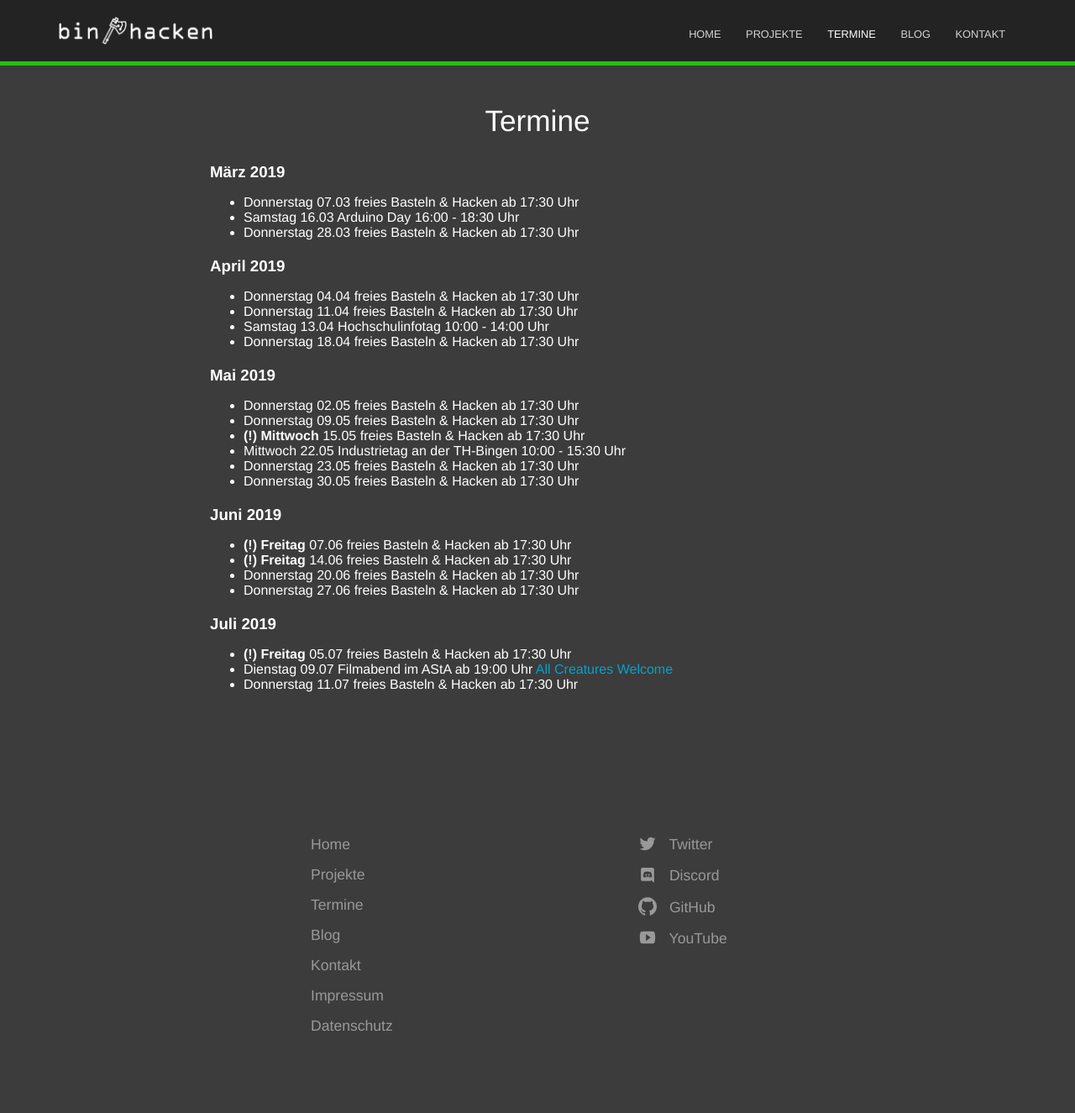
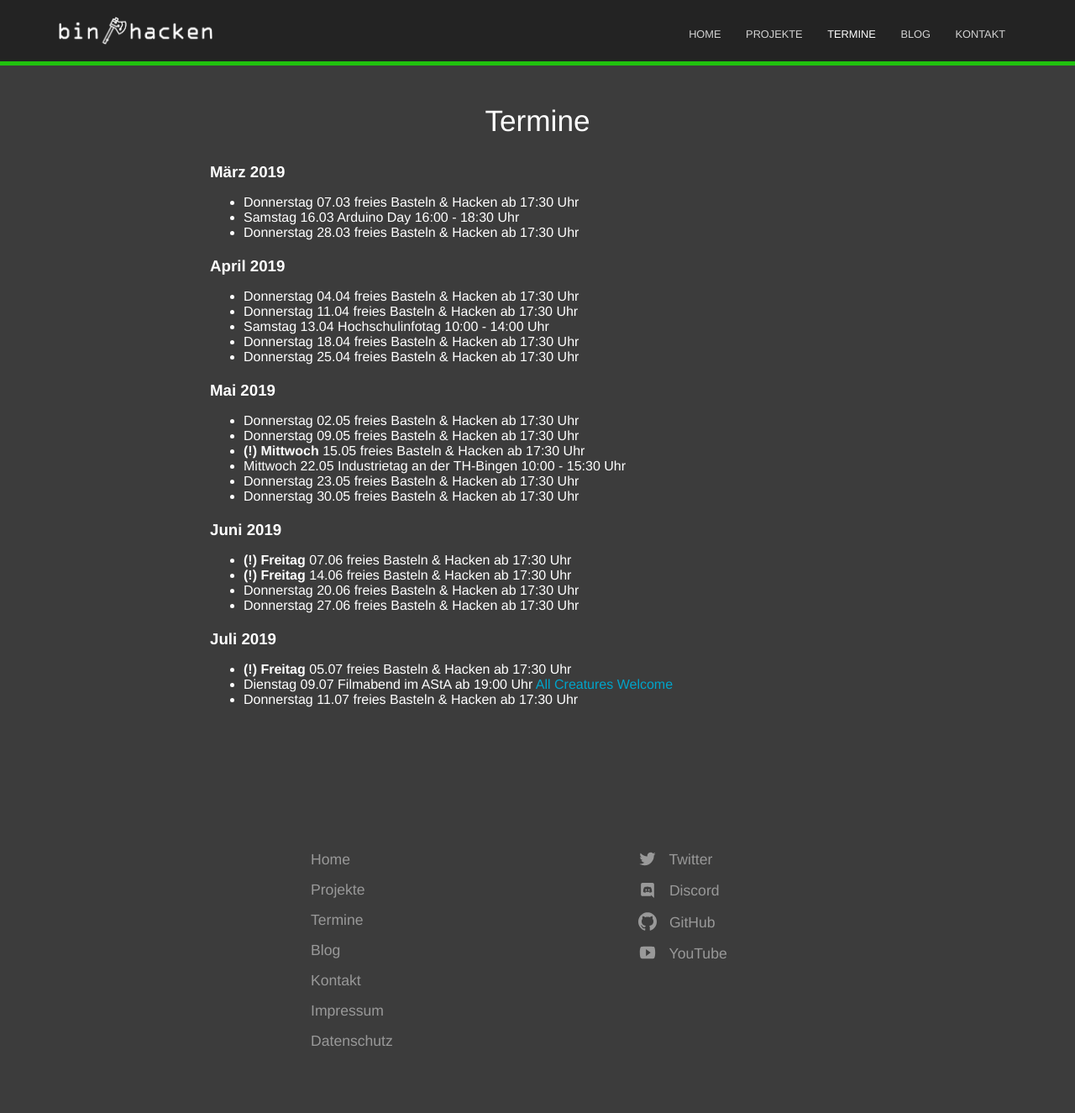
Before and after one commit to BinHacken/BinHacken.github.io, a Jekyll site: the page built from calender.md, in a window 1280 px wide. Shown: the whole page at 84% size. Built offline with Jekyll 4.4.1, drawn with Linux system fonts in a browser that asks for light colours.

Commit message:
Added missing date

```diff
--- a/calender.md
+++ b/calender.md
@@ -13,6 +13,7 @@ description:
 - Donnerstag 11.04 freies Basteln & Hacken ab 17:30 Uhr
 - Samstag 13.04 Hochschulinfotag 10:00 - 14:00 Uhr
 - Donnerstag 18.04 freies Basteln & Hacken ab 17:30 Uhr
+- Donnerstag 25.04 freies Basteln & Hacken ab 17:30 Uhr
 
 ### Mai 2019
 - Donnerstag 02.05 freies Basteln & Hacken ab 17:30 Uhr
```
